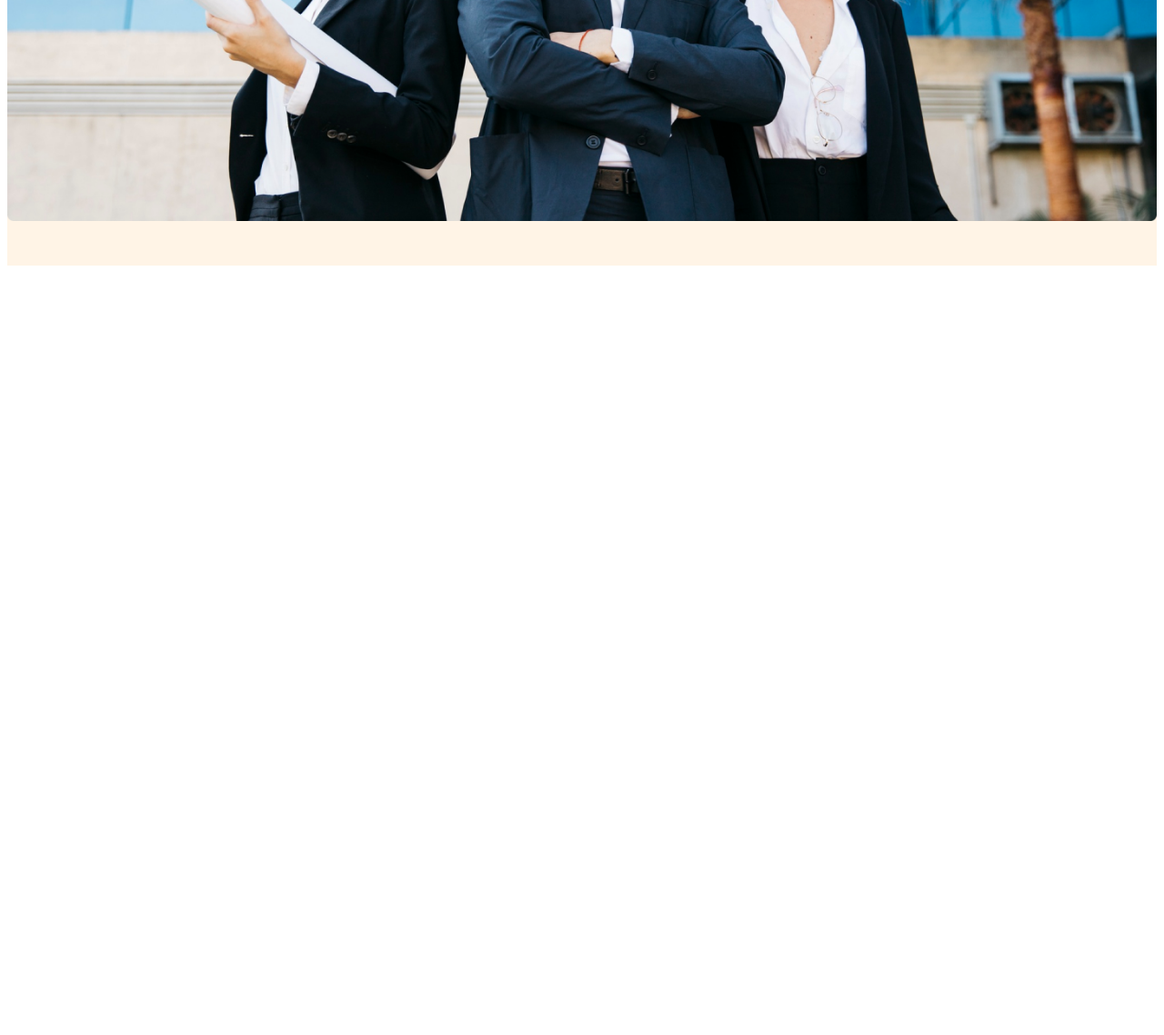
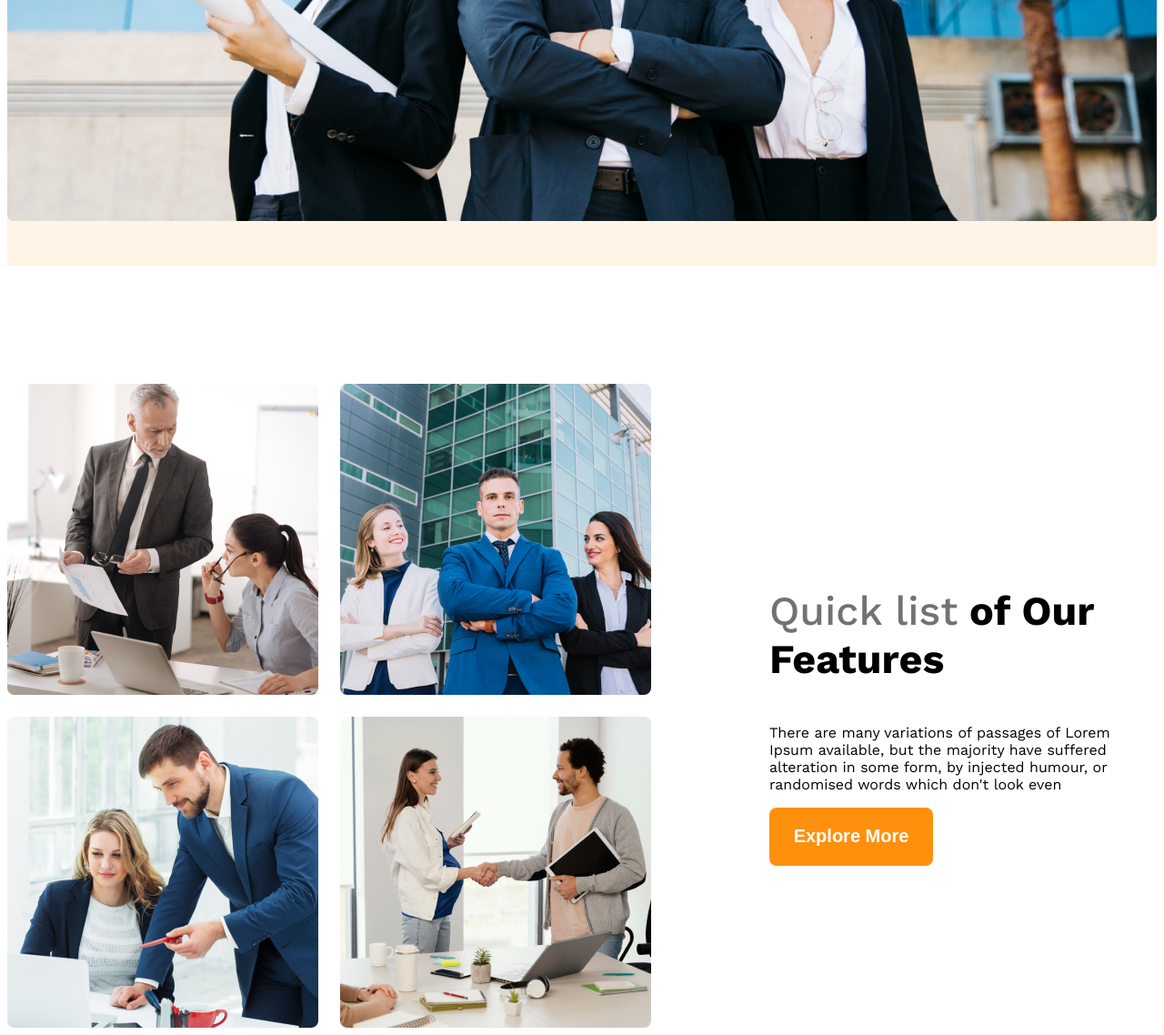
Before and after one commit to SayeedSAMI/g3-architects-responsive-website, a plain HTML site: page index.html in a window 1280 px wide. Shown: the part 938-2076 px from the top of the page at 91% size. Before the commit the page ends 1238 px from the top, so only its background shows below. Drawn offline with nearby package versions, Linux system fonts and the light colour scheme.

Commit message:
Our Features added

```diff
--- a/index.html
+++ b/index.html
@@ -38,7 +38,29 @@
         <img class="banner-image" src="images/banner.png" alt="" />
       </div>
     </header>
-    <main></main>
+    <main>
+      <section class="teams display-flex">
+        <div class="team-img-container">
+          <img src="images/team1.png" alt="loading please wait or refresh" />
+          <img src="images/team2.png" alt="loading please wait or refresh" />
+          <img src="images/team3.png" alt="loading please wait or refresh" />
+          <img src="images/team4.png" alt="loading please wait or refresh" />
+        </div>
+        <div class="out-features">
+          <h3 class="feature-title">
+            <span id="quick-list" class="text-light-gray">Quick list</span>
+            <span>of Our</span>
+            <span>Features</span>
+          </h3>
+          <p class="feature-description">
+            There are many variations of passages of Lorem Ipsum available, but
+            the majority have suffered alteration in some form, by injected
+            humour, or randomised words which don't look even
+          </p>
+          <button class="btn-primary">Explore More</button>
+        </div>
+      </section>
+    </main>
     <footer></footer>
   </body>
 </html>
--- a/styles/architects.css
+++ b/styles/architects.css
@@ -36,6 +36,13 @@
   border-radius: 8px;
   border: none;
   background: #ff900e;
+}
+main {
+  max-width: 1440px;
+  margin: 0 auto;
+}
+main > section {
+  margin-top: 130px;
 }
 
 /*=============== header styles ============= */
@@ -81,9 +88,34 @@
   width: 100%;
   margin-bottom: 45px;
 }
+
+/* =============team and feature related styles============ */
+
+.teams {
+  align-items: center;
+}
+.team-img-container {
+  display: grid;
+  grid-template-columns: repeat(2, 1fr);
+  gap: 24px;
+}
+.out-features {
+  margin-left: 130px;
+  max-width: 530px;
+}
+
+.feature-title {
+  font-size: 2.8rem;
+  font-weight: 700;
+}
+#quick-list {
+  font-weight: 500;
+}
+/*=========== Responsive CSS================ */
+
 @media screen and (max-width: 576px) {
   .navbar,
   .nav-link {
-    flex-direction: column  ;
+    flex-direction: column;
   }
 }
```
